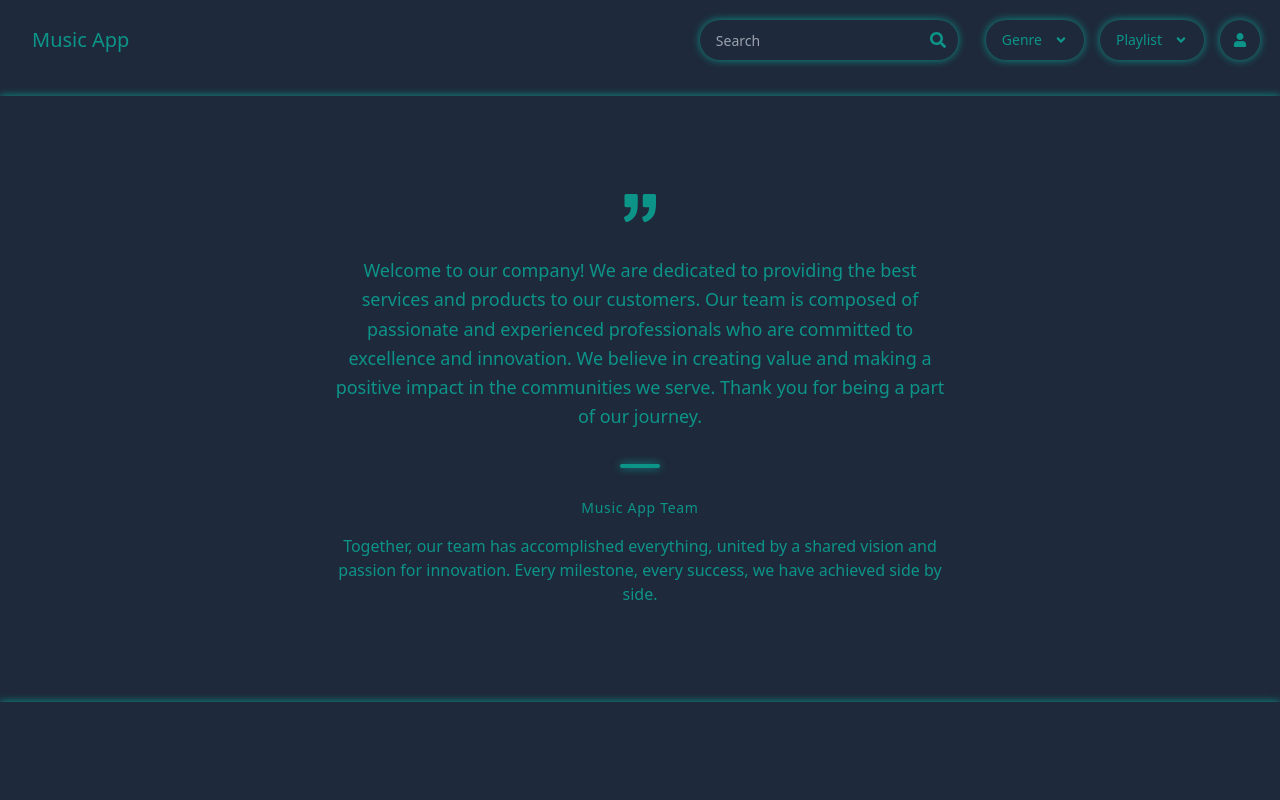
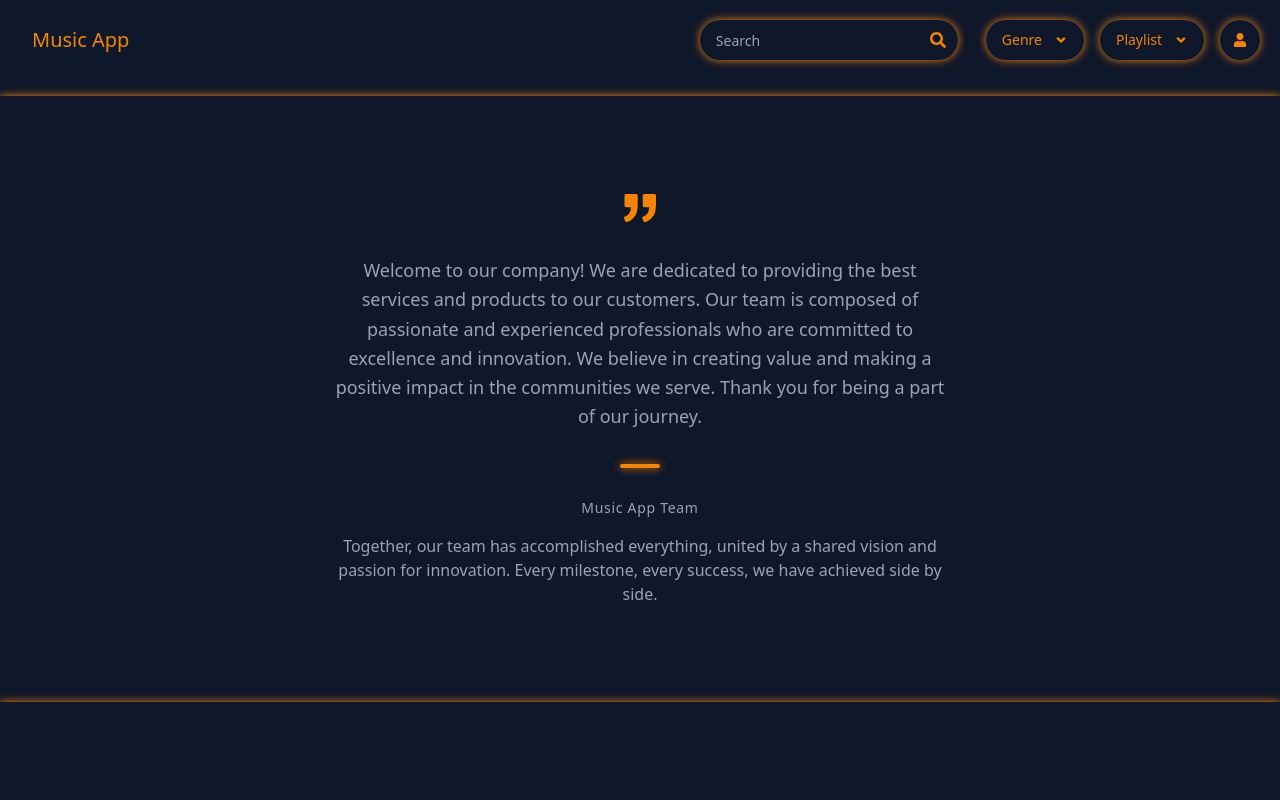
Before and after one commit to chas-academy/u08-business-idea-soundwave-creators, a React (Vite) app in the folder frontend/soundwave-frontend/: page /aboutus in a window 1280 px wide. Shown: the top 800 px of the page. Built offline with nearby package versions, Linux system fonts and the light colour scheme.

Commit message:
changing color design

```diff
--- a/frontend/soundwave-frontend/src/components/Aboutus/aboutus.tsx
+++ b/frontend/soundwave-frontend/src/components/Aboutus/aboutus.tsx
@@ -2,7 +2,7 @@
 
 function Aboutus() {
   return (
-    <section className="text-secondary body-font bg-primary shadow-secondary">
+    <section className="text-gray-400 body-font bg-primary shadow-secondary">
     <div className="container px-5 py-24 mx-auto">
       <div className="xl:w-1/2 lg:w-3/4 w-full mx-auto text-center">
         <svg xmlns="http://www.w3.org/2000/svg" fill="currentColor" className="inline-block w-8 h-8 text-secondary mb-8 " viewBox="0 0 975.036 975.036">
@@ -13,7 +13,7 @@ function Aboutus() {
         </p>
         <span className="inline-block h-1 w-10 rounded bg-secondary mt-8 mb-6 shadow-secondary"></span>
         <h2 className="text-secondary-900 font-medium title-font tracking-wider text-sm">Music App Team </h2>
-         <p className="text-secondary mt-4">Together, our team has accomplished everything, united by a shared vision and passion for innovation. Every milestone, every success, we have achieved side by side.</p>
+         <p className="text-gray-400 mt-4">Together, our team has accomplished everything, united by a shared vision and passion for innovation. Every milestone, every success, we have achieved side by side.</p>
       </div>
     </div>
   </section>
--- a/frontend/soundwave-frontend/src/components/Contactus/contactus.tsx
+++ b/frontend/soundwave-frontend/src/components/Contactus/contactus.tsx
@@ -2,7 +2,7 @@
 
 function Contactus() {
   return (
-    <section id="aboutus" className="text-secondary body-font relative bg-primary shadow-secondary">
+    <section id="contactus" className="text-secondary body-font relative bg-primary shadow-secondary">
       <div className="container px-5 py-24 mx-auto flex sm:flex-nowrap flex-wrap">
         <div className="lg:w-2/3 md:w-1/2 bg-gray-300 rounded-lg overflow-hidden sm:mr-10 p-10 flex items-end justify-start relative shadow-secondary">
         <iframe
--- a/frontend/soundwave-frontend/tailwind.config.js
+++ b/frontend/soundwave-frontend/tailwind.config.js
@@ -7,12 +7,12 @@ export default {
   theme: {
     extend: {
       boxShadow: {
-        secondary: '0 0 0.5rem rgba(13, 148, 136, 0.5)', // Using the secondary color as a box shadow
+        secondary: '0 0 0.5rem rgba(246, 132, 2, 0.5)', // Using the secondary color as a box shadow
       },
       colors: {
-        primary: '#1e293b',
-        secondary: '#0d9488',
-       hover: '#0d9488',
+        primary: '#0f172a',
+        secondary: '#f68402',
+       hover: '#f68402',
        text: 'white'
       },
     },
```
